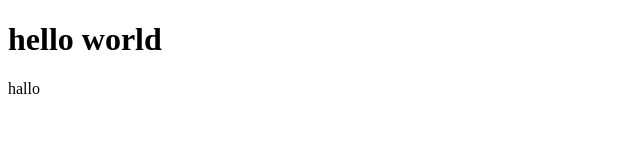
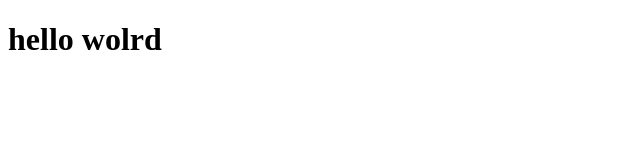
Before and after one commit to hanif32/wpu-git-test, a plain HTML site: page index.html in a window 1280 px wide. Shown: the full height of the page, 0-640 px from the left. Drawn offline with Linux system fonts and the light colour scheme.

Commit message:
menambahkan file index.html

```diff
--- a/index.html
+++ b/index.html
@@ -3,10 +3,9 @@
 <head>
     <meta charset="UTF-8">
     <meta name="viewport" content="width=device-width, initial-scale=1.0">
-    <title>Git remote</title>
+    <title>Git remotes</title>
 </head>
 <body>
-    <h1>hello world</h1>
-    <p>hallo</p>
+    <h1>hello wolrd</h1>
 </body>
 </html>
```
